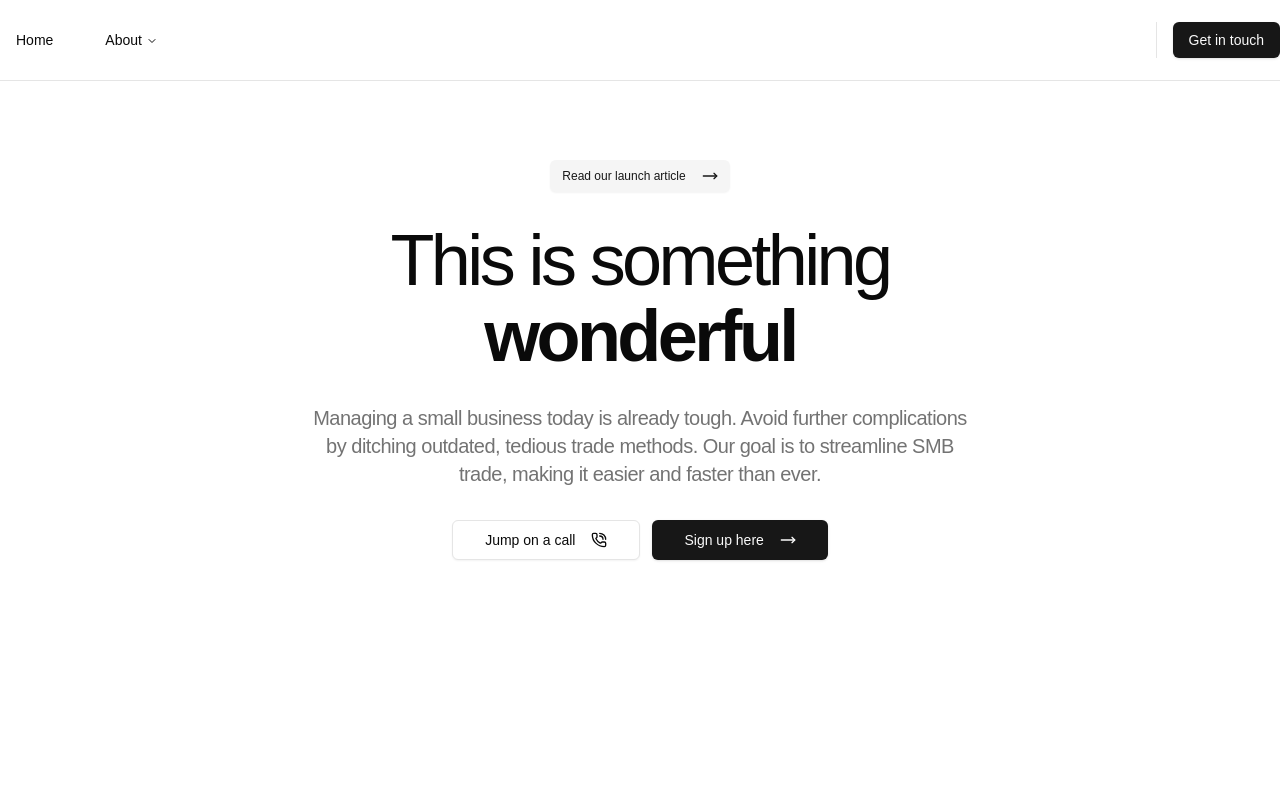
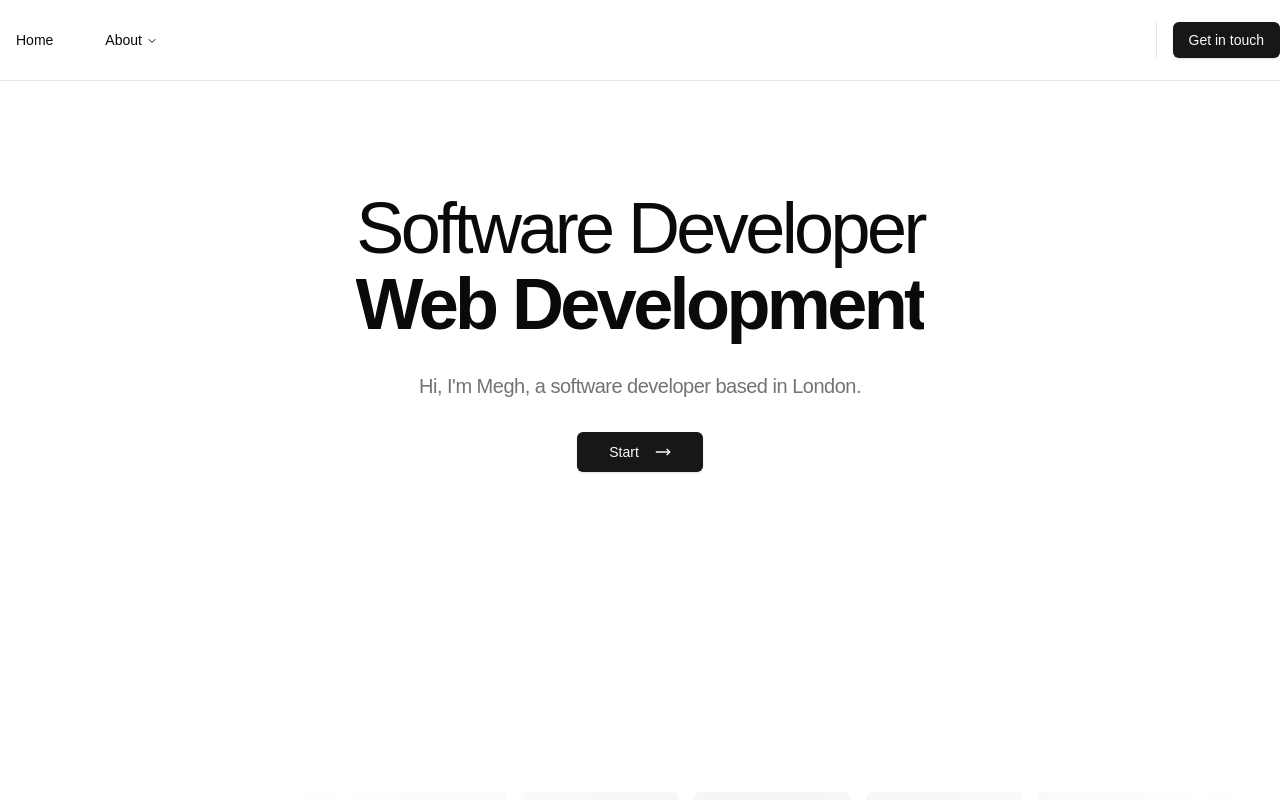
Before and after one commit to meghd9/minimalistic-portfolio, a Next.js app: page / in a window 1280 px wide. Shown: the top 800 px of the page. Built offline with nearby package versions, Linux system fonts and the light colour scheme.

Commit message:
Modifying information and fixing styles in Hero

```diff
--- a/components/Header.tsx
+++ b/components/Header.tsx
@@ -25,19 +25,19 @@ export const Header = () => {
       description: "Let's evolve with the evolving landscape.",
       items: [
         {
-          title: "Reports",
-          href: "/reports",
+          title: "Resume",
+          href: "/resume",
         },
         {
-          title: "Statistics",
-          href: "/statistics",
+          title: "Contact",
+          href: "/contact",
         },
         {
-          title: "Dashboards",
-          href: "/dashboards",
+          title: "Links",
+          href: "/links",
         },
         {
-          title: "Recordings",
+          title: "Projects",
           href: "/recordings",
         },
       ],
--- a/components/Hero.tsx
+++ b/components/Hero.tsx
@@ -9,7 +9,7 @@ import { Button } from "@/components/ui/button";
 export const Hero = () => {
   const [titleNumber, setTitleNumber] = useState(0);
   const titles = useMemo(
-    () => ["amazing", "new", "wonderful", "beautiful", "smart"],
+    () => ["Java", "Python", "Web Development", "UI/UX Design"],
     []
   );
 
@@ -29,14 +29,15 @@ export const Hero = () => {
       <div className="container mx-auto">
         <div className="flex gap-8 py-20 lg:py-40 items-center justify-center flex-col">
           <div>
-            <Button variant="secondary" size="sm" className="gap-4">
-              Read our launch article <MoveRight className="w-4 h-4" />
-            </Button>
+            {/* <Button variant="secondary" size="sm" className="gap-4">
+              Some button <MoveRight className="w-4 h-4" />
+            </Button> */}
           </div>
           <div className="flex gap-4 flex-col">
             <h1 className="text-5xl md:text-7xl max-w-2xl tracking-tighter text-center font-regular">
-              <span className="text-spektr-cyan-50">This is something</span>
-              <span className="relative flex w-full justify-center overflow-hidden text-center md:pb-4 md:pt-1">
+              {/* <span className="text-spektr-cyan-50">Hi, I&apos;m Megh, a Software Developer</span> */}
+              <span className="text-spektr-cyan-50">Software Developer</span>
+              <span className="relative flex w-full justify-center overflow-hidden text-center md:pb-4 md:pt-1 whitespace-nowrap">
                 &nbsp;
                 {titles.map((title, index) => (
                   <motion.span
@@ -63,18 +64,15 @@ export const Hero = () => {
             </h1>
 
             <p className="text-lg md:text-xl leading-relaxed tracking-tight text-muted-foreground max-w-2xl text-center">
-              Managing a small business today is already tough. Avoid further
-              complications by ditching outdated, tedious trade methods. Our
-              goal is to streamline SMB trade, making it easier and faster than
-              ever.
+              Hi, I&apos;m Megh, a software developer based in London.
             </p>
           </div>
           <div className="flex flex-row gap-3">
-            <Button size="lg" className="gap-4" variant="outline">
+            {/* <Button size="lg" className="gap-4" variant="outline">
               Jump on a call <PhoneCall className="w-4 h-4" />
-            </Button>
+            </Button> */}
             <Button size="lg" className="gap-4">
-              Sign up here <MoveRight className="w-4 h-4" />
+              Start<MoveRight className="w-4 h-4" />
             </Button>
           </div>
         </div>
```
